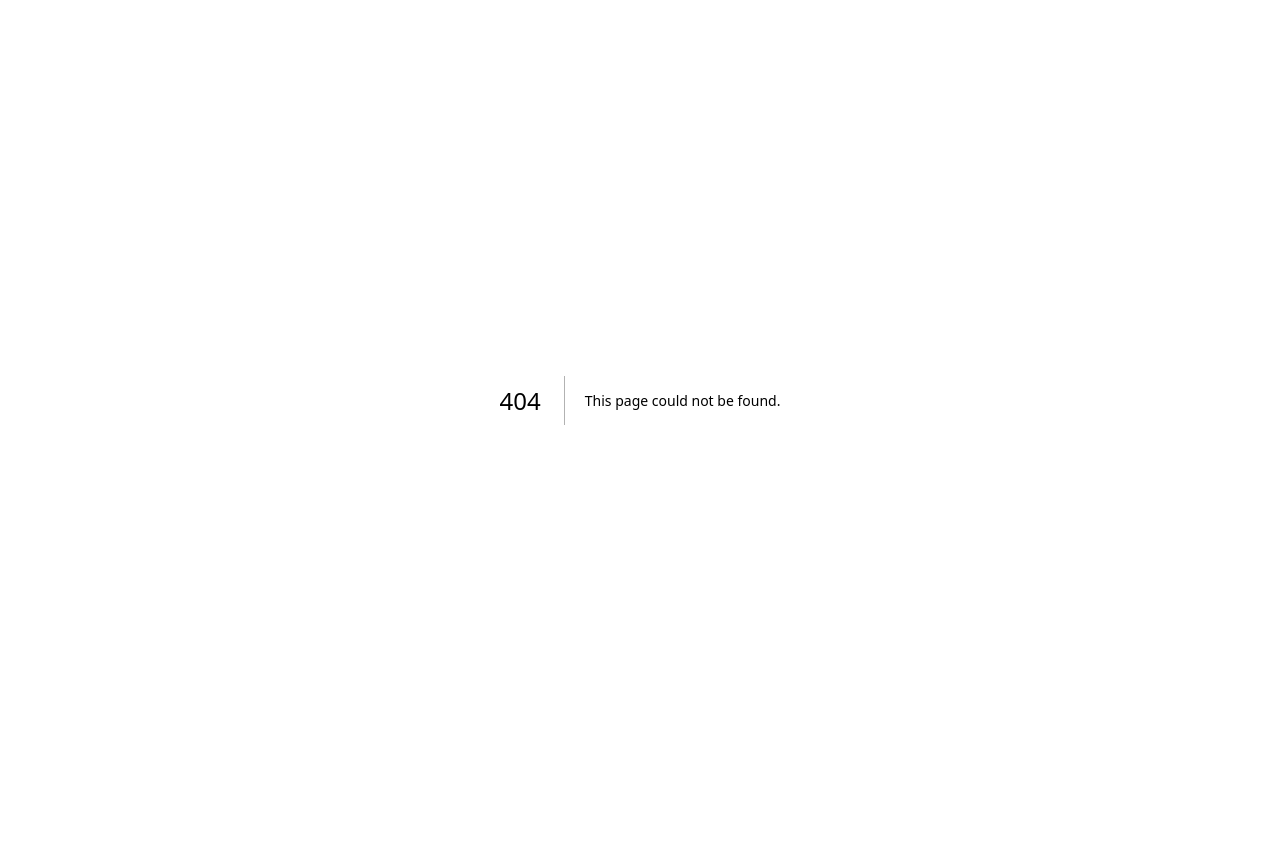
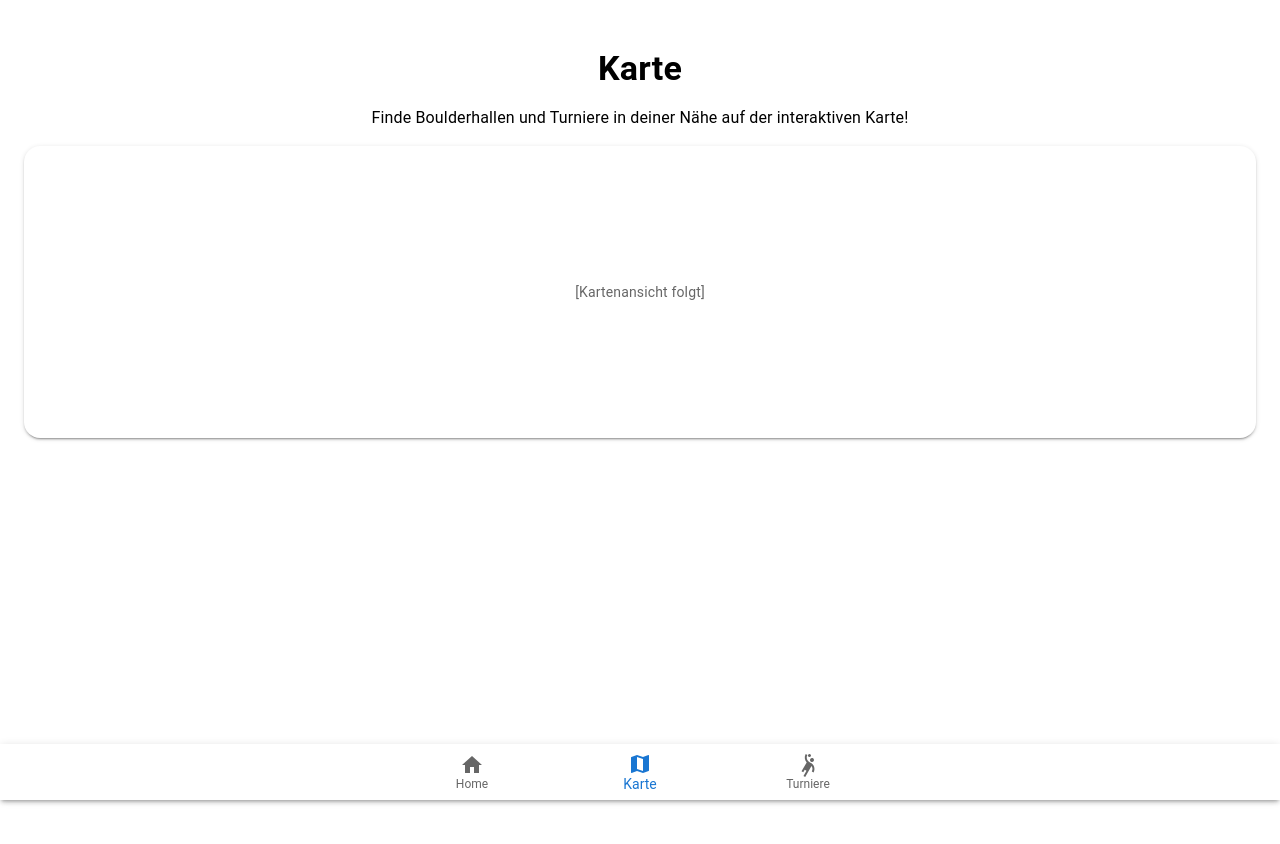
Before and after one commit to JonasFlachmann/ClimbingTurnamentAppPublic, a Next.js app: page /map in a window 1280 px wide. Before the commit this address had no page. Shown: the top 844 px of the page. Before the commit the page ends 800 px from the top, so only its background shows below. Built offline with nearby package versions, Linux system fonts and the light colour scheme.

Commit message:
Create map.tsx

```diff
--- /dev/null
+++ b/pages/map.tsx
@@ -0,0 +1,36 @@
+import React from "react";
+import { Box, Typography, Paper, BottomNavigation, BottomNavigationAction } from "@mui/material";
+import HomeIcon from "@mui/icons-material/Home";
+import MapIcon from "@mui/icons-material/Map";
+import SportsHandballIcon from "@mui/icons-material/SportsHandball";
+import Link from "next/link";
+
+const MapPage: React.FC = () => {
+  const [value, setValue] = React.useState(1);
+
+  return (
+    <>
+      <Box sx={{ minHeight: "100vh", bgcolor: "background.default", px: 2, pb: 10, pt: 5 }}>
+        <Typography variant="h4" sx={{ fontWeight: "bold", mb: 2, textAlign: "center" }}>
+          Karte
+        </Typography>
+        <Typography variant="body1" sx={{ mb: 2, textAlign: "center" }}>
+          Finde Boulderhallen und Turniere in deiner Nähe auf der interaktiven Karte!
+        </Typography>
+        <Paper elevation={2} sx={{ borderRadius: 4, p: 2, mb: 4, minHeight: 260, display: "flex", alignItems: "center", justifyContent: "center" }}>
+          {/* Hier könnte eine Kartenkomponente wie Google Maps eingebunden werden */}
+          <Typography variant="body2" color="text.secondary">[Kartenansicht folgt]</Typography>
+        </Paper>
+      </Box>
+      <Paper sx={{ position: "fixed", bottom: 0, left: 0, right: 0, zIndex: 100 }} elevation={3}>
+        <BottomNavigation showLabels value={value} onChange={(_, newValue) => setValue(newValue)}>
+          <BottomNavigationAction label="Home" icon={<HomeIcon />} component={Link} href="/home" />
+          <BottomNavigationAction label="Karte" icon={<MapIcon />} component={Link} href="/map" />
+          <BottomNavigationAction label="Turniere" icon={<SportsHandballIcon />} component={Link} href="/tournament-overview" />
+        </BottomNavigation>
+      </Paper>
+    </>
+  );
+};
+
+export default MapPage;
```
